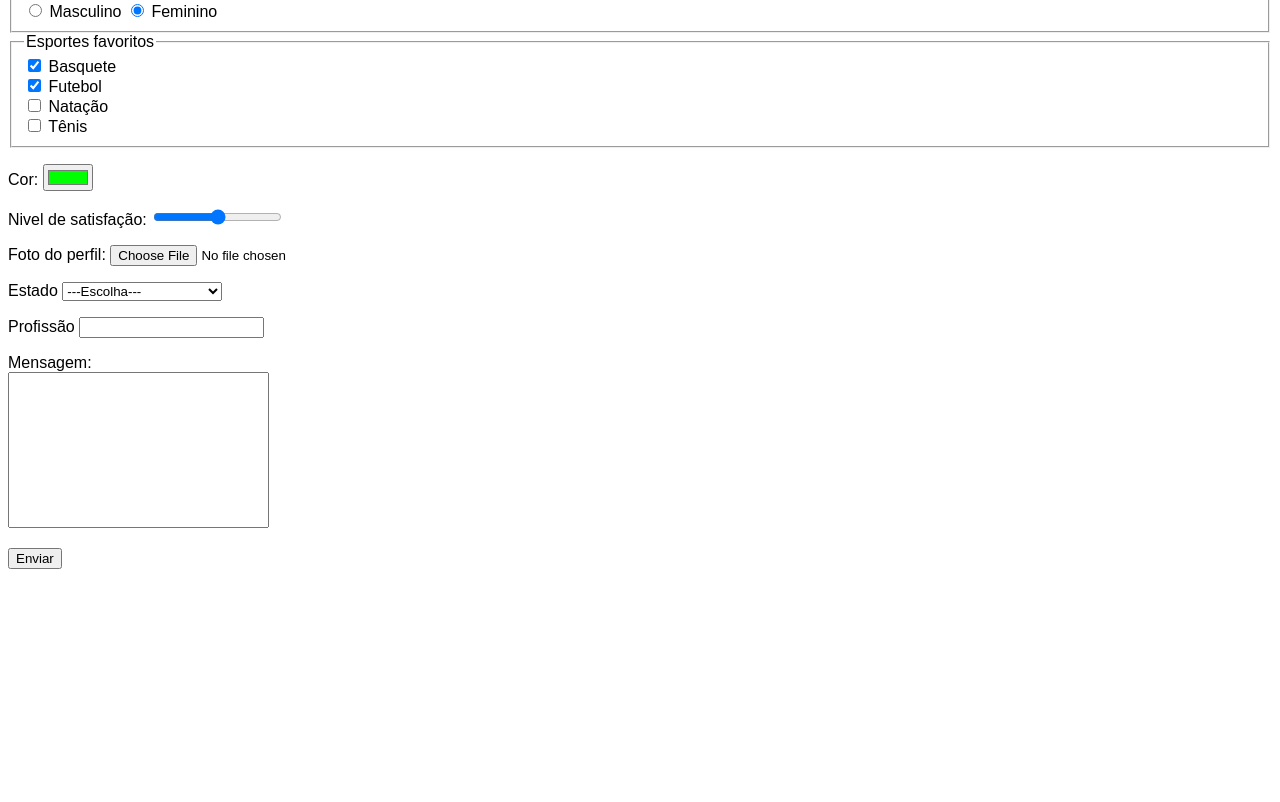
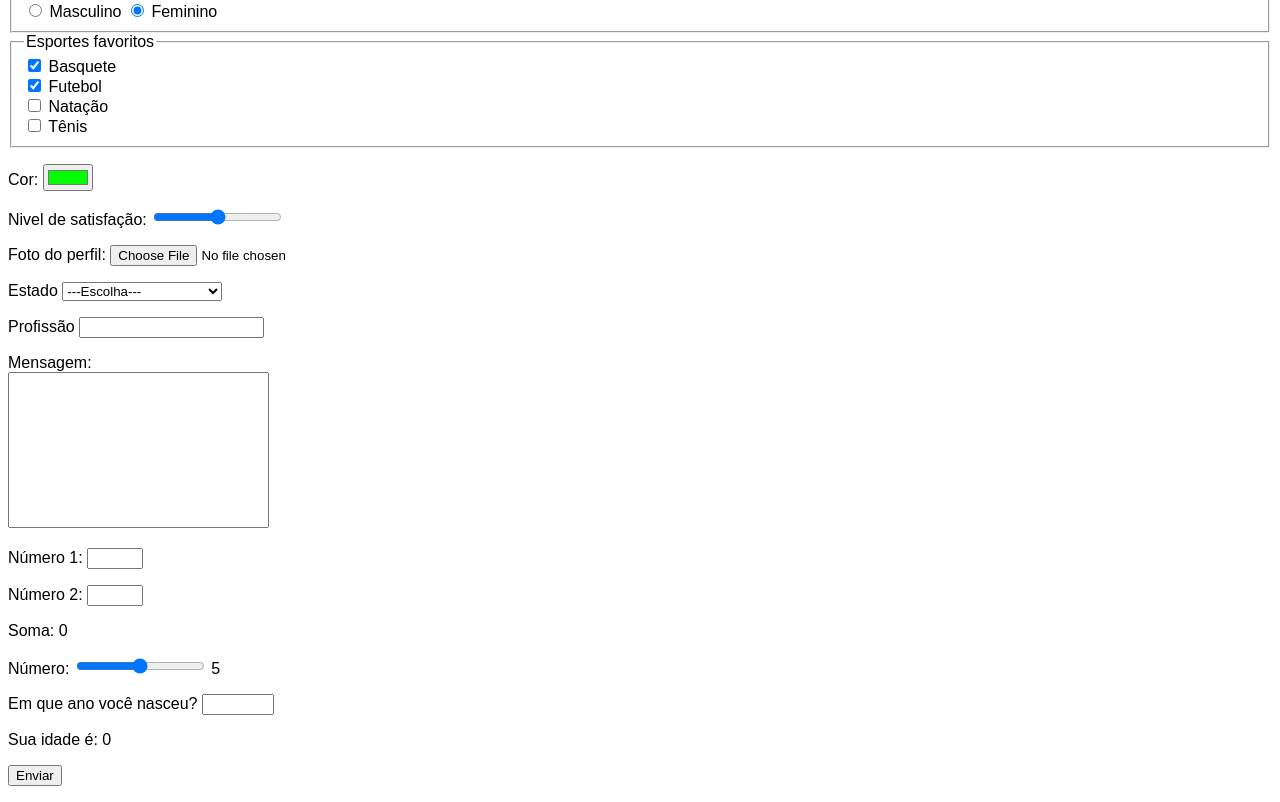
Before and after one commit to RenanAyres/Mega-formulario, a plain HTML site: page index.html in a window 1280 px wide. Shown: the part 528-1330 px from the top of the page. Before the commit the page ends 1113 px from the top, so only its background shows below. Drawn offline with Linux system fonts and the light colour scheme.

Commit message:
terminei o teste

```diff
--- a/index.html
+++ b/index.html
@@ -109,8 +109,41 @@
             <label for="imsg">Mensagem:</label> <br>
             <textarea name="msg" id="imsg" cols="30" rows="10" style="resize: none;"></textarea>
         </p>
+        <p>
+            <label for="in1">Número 1:</label>
+            <input type="number" name="n1" id="in1" min="0" max="50" required oninput="isoma.innerHTML = Number(in1.value) + Number(in2.value)">
+        </p>
+        <p>
+            <label for="in2">Número 2:</label>
+            <input type="number" name="n2" id="in2" min="0" max="50" required oninput="isoma.innerHTML = Number(in1.value) + Number(in2.value)">
+        </p>
+        <p>
+            <label for="isoma">Soma:</label>
+            <output name="soma" id="isoma">0</output>
+        </p>
+        <p>
+            <label for="inum">Número:</label>
+            <input type="range" name="num" id="inum" min="0" max="10" value="5" oninput="ival.innerHTML = Number(inum.value)" >
+            <output id="ival">5</output>
+        </p>
+        <p>
+            <label for="iano">Em que ano você nasceu?</label>
+            <input type="number" name="ano" id="iano" min="1900" max="2020" oninput="calcIdade()">
+        </p>
+        <p>
+            <label for="iidade">Sua idade é:</label>
+            <output id="iidade">0</output>
+        </p>
+
         <p><input type="submit" value="Enviar"></p>
 
     </form>
+    <script>
+        function calcIdade() {
+            let atual = new Date().getFullYear()
+            iidade.innerHTML = Number(atual) - Number(iano.value)
+        }
+
+    </script>
 </body>
 </html>
```
